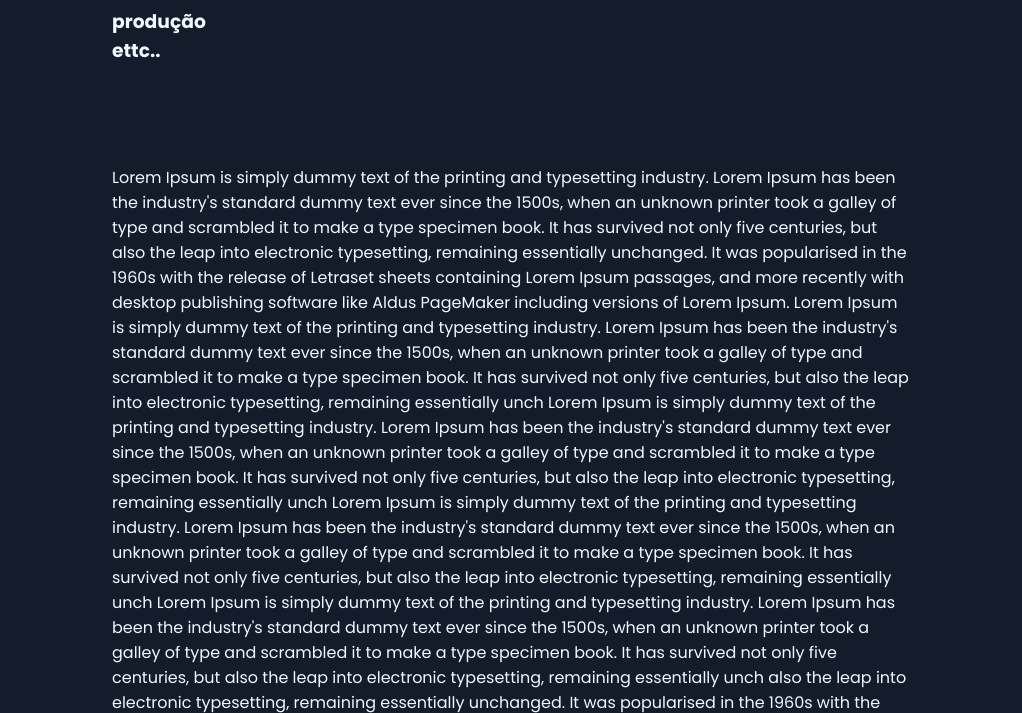
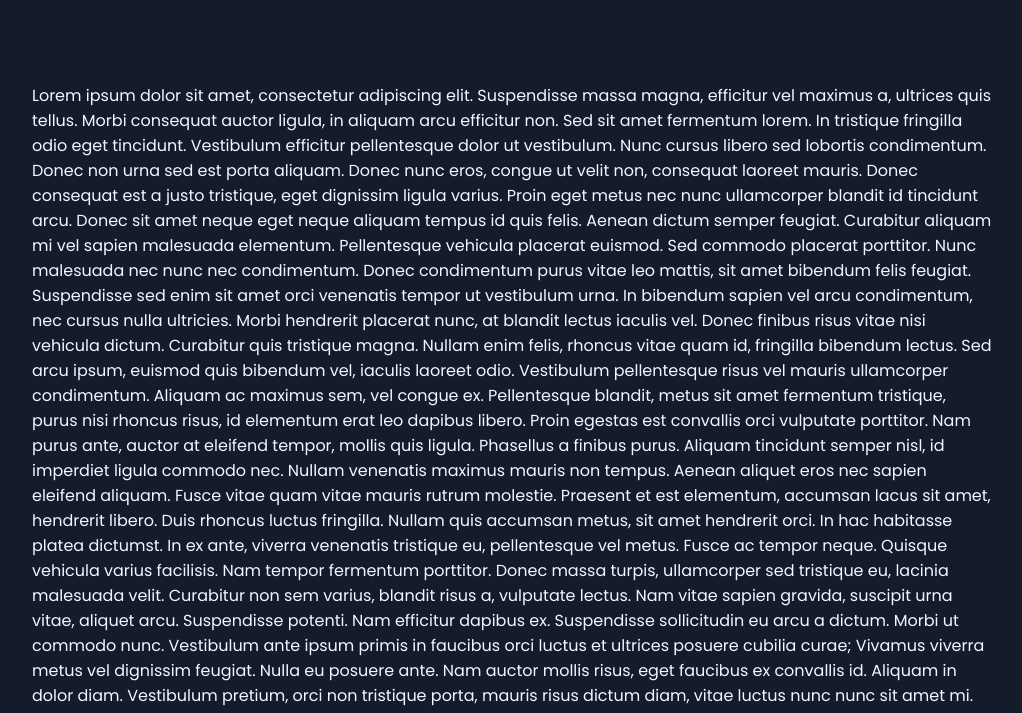
Before and after one commit to Jreng7/blog-html-css, a plain HTML site: page index.html in a window 1280 px wide. Shown: the part 567-1280 px from the top of the page, without its empty margins (128-1150 px from the left). Drawn offline with Linux system fonts and the light colour scheme.

Commit message:
html e css

```diff
--- a/index.html
+++ b/index.html
@@ -31,72 +31,25 @@
   </section>
 
   <section class="sec3">
-    Lorem Ipsum is simply dummy text of the printing and typesetting industry. Lorem Ipsum has been the industry's standard dummy text ever since the 1500s, when an unknown printer took a galley of type and scrambled it to make a type specimen book. It has survived not only five centuries, but also the leap into electronic typesetting, remaining essentially unchanged. It was popularised in the 1960s with the release of Letraset sheets containing Lorem Ipsum passages, and more recently with desktop publishing software like Aldus PageMaker including versions of Lorem Ipsum.
-    Lorem Ipsum is simply dummy text of the printing and typesetting industry. Lorem Ipsum has been the industry's standard dummy text ever since the 1500s, when an unknown printer took a galley of type and scrambled it to make a type specimen book. It has survived not only five centuries, but also the leap into electronic typesetting, remaining essentially unch
-    Lorem Ipsum is simply dummy text of the printing and typesetting industry. Lorem Ipsum has been the industry's standard dummy text ever since the 1500s, when an unknown printer took a galley of type and scrambled it to make a type specimen book. It has survived not only five centuries, but also the leap into electronic typesetting, remaining essentially unch
-    Lorem Ipsum is simply dummy text of the printing and typesetting industry. Lorem Ipsum has been the industry's standard dummy text ever since the 1500s, when an unknown printer took a galley of type and scrambled it to make a type specimen book. It has survived not only five centuries, but also the leap into electronic typesetting, remaining essentially unch
-    Lorem Ipsum is simply dummy text of the printing and typesetting industry. Lorem Ipsum has been the industry's standard dummy text ever since the 1500s, when an unknown printer took a galley of type and scrambled it to make a type specimen book. It has survived not only five centuries, but also the leap into electronic typesetting, remaining essentially unch
-    also the leap into electronic typesetting, remaining essentially unchanged. It was popularised in the 1960s with the release of Letraset sheets
-    also the leap into electronic typesetting, remaining ess
-    Lorem Ipsum is simply dummy text of the printing and typesetting industry. Lorem Ipsum has been the industry's
-    Lorem Ipsum is simply dummy text of the printing and typesetting industry. Lorem Ipsum has been the industry's
-    Lorem Ipsum is simply dummy text of the printing and typesetting industry. Lorem Ipsum has been the industry's
-    Lorem Ipsum is simply dummy text of the printing and typesetting industry. Lorem Ipsum has been the industry's
-    Lorem Ipsum is simply dummy text of the printing and typesetting industry. Lorem Ipsum has been the industry's
-    Lorem Ipsum is simply dummy text of the printing and typesetting industry. Lorem Ipsum has been the industry's
-    Lorem Ipsum is simply dummy text of the printing and typesetting industry. Lorem Ipsum has been the industry's
-    Lorem Ipsum is simply dummy text of the printing and typesetting industry. Lorem Ipsum has been the industry's
-    Lorem Ipsum is simply dummy text of the printing and typesetting industry. Lorem Ipsum has been the industry's
-    Lorem Ipsum is simply dummy text of the printing and typesetting industry. Lorem Ipsum has been the industry's
-    Lorem Ipsum is simply dummy text of the printing and typesetting industry. Lorem Ipsum has been the industry's
+    Lorem ipsum dolor sit amet, consectetur adipiscing elit. Suspendisse massa magna, efficitur vel maximus a, ultrices quis tellus. Morbi consequat auctor ligula, in aliquam arcu efficitur non. Sed sit amet fermentum lorem. In tristique fringilla odio eget tincidunt. Vestibulum efficitur pellentesque dolor ut vestibulum. Nunc cursus libero sed lobortis condimentum. Donec non urna sed est porta aliquam. Donec nunc eros, congue ut velit non, consequat laoreet mauris. Donec consequat est a justo tristique, eget dignissim ligula varius. Proin eget metus nec nunc ullamcorper blandit id tincidunt arcu. Donec sit amet neque eget neque aliquam tempus id quis felis. Aenean dictum semper feugiat. Curabitur aliquam mi vel sapien malesuada elementum. Pellentesque vehicula placerat euismod. Sed commodo placerat porttitor. Nunc malesuada nec nunc nec condimentum.
 
-    Lorem Ipsum is simply dummy text of the printing and typesetting industry. Lorem Ipsum has been the industry'sLorem Ipsum is simply dummy text of the printing and typesetting industry. Lorem Ipsum has been the industry's
-    Lorem Ipsum is simply dummy text of the printing and typesetting industry. Lorem Ipsum has been the industry's
-    Lorem Ipsum is simply dummy text of the printing and typesetting industry. Lorem Ipsum has been the industry's
-    Lorem Ipsum is simply dummy text of the printing and typesetting industry. Lorem Ipsum has been the industry's
-    Lorem Ipsum is simply dummy text of the printing and typesetting industry. Lorem Ipsum has been the industry's
-    Lorem Ipsum is simply dummy text of the printing and typesetting industry. Lorem Ipsum has been the industry's
-    Lorem Ipsum is simply dummy text of the printing and typesetting industry. Lorem Ipsum has been the industry's
-    Lorem Ipsum is simply dummy text of the printing and typesetting industry. Lorem Ipsum has been the industry's
+Donec condimentum purus vitae leo mattis, sit amet bibendum felis feugiat. Suspendisse sed enim sit amet orci venenatis tempor ut vestibulum urna. In bibendum sapien vel arcu condimentum, nec cursus nulla ultricies. Morbi hendrerit placerat nunc, at blandit lectus iaculis vel. Donec finibus risus vitae nisi vehicula dictum. Curabitur quis tristique magna. Nullam enim felis, rhoncus vitae quam id, fringilla bibendum lectus. Sed arcu ipsum, euismod quis bibendum vel, iaculis laoreet odio. Vestibulum pellentesque risus vel mauris ullamcorper condimentum. Aliquam ac maximus sem, vel congue ex. Pellentesque blandit, metus sit amet fermentum tristique, purus nisi rhoncus risus, id elementum erat leo dapibus libero.
 
-    entially unchanged. It was popularised in the 1960s with the release of Letraset sheets
-    also the leap into electronic typesetting, remaining essentially unchanged. It was popularised in the 1960s with the release of Letraset sheets
-    also the leap into electronic typesetting, remaining essentially unchanged. It wa
-    entially unchanged. It was popularised in the 1960s with the release of Letraset sheets
-    also the leap into electronic typesetting, remaining essentially unchanged. It was popularised in the 1960s with the release of Letraset sheets
-    also the leap into electronic typesetting, remaining essentially unchanged. It wa
-    entially unchanged. It was popularised in the 1960s with the release of Letraset sheets
-    also the leap into electronic typesetting, remaining essentially unchanged. It was popularised in the 1960s with the release of Letraset sheets
-    also the leap into electronic typesetting, remaining essentially unchanged. It wa
-    entially unchanged. It was popularised in the 1960s with the release of Letraset sheets
-    also the leap into electronic typesetting, remaining essentially unchanged. It was popularised in the 1960s with the release of Letraset sheets
-    also the leap into electronic typesetting, remaining essentially unchanged. It wa
+Proin egestas est convallis orci vulputate porttitor. Nam purus ante, auctor at eleifend tempor, mollis quis ligula. Phasellus a finibus purus. Aliquam tincidunt semper nisl, id imperdiet ligula commodo nec. Nullam venenatis maximus mauris non tempus. Aenean aliquet eros nec sapien eleifend aliquam. Fusce vitae quam vitae mauris rutrum molestie. Praesent et est elementum, accumsan lacus sit amet, hendrerit libero. Duis rhoncus luctus fringilla.
 
-    entially unchanged. It was popularised in the 1960s with the release of Letraset sheets
-    also the leap into electronic typesetting, remaining essentially unchanged. It was popularised in the 1960s with the release of Letraset sheets
-    also the leap into electronic typesetting, remaining essentially unchanged. It wav
-    entially unchanged. It was popularised in the 1960s with the release of Letraset sheets
-    also the leap into electronic typesetting, remaining essentially unchanged. It was popularised in the 1960s with the release of Letraset sheets
-    also the leap into electronic typesetting, remaining essentially unchanged. It wa
-    entially unchanged. It was popularised in the 1960s with the release of Letraset sheets
-    also the leap into electronic typesetting, remaining essentially unchanged. It was popularised in the 1960s with the release of Letraset sheets
-    also the leap into electronic typesetting, remaining essentially unchanged. It wa
-    entially unchanged. It was popularised in the 1960s with the release of Letraset sheets
-    also the leap into electronic typesetting, remaining essentially unchanged. It was popularised in the 1960s with the release of Letraset sheets
-    also the leap into electronic typesetting, remaining essentially unchanged. It wa
-    entially unchanged. It was popularised in the 1960s with the release of Letraset sheets
-    also the leap into electronic typesetting, remaining essentially unchanged. It was popularised in the 1960s with the release of Letraset sheets
-    also the leap into electronic typesetting, remaining essentially unchanged. It wa
-    entially unchanged. It was popularised in the 1960s with the release of Letraset sheets
-    also the leap into electronic typesetting, remaining essentially unchanged. It was popularised in the 1960s with the release of Letraset sheets
-    also the leap into electronic typesetting, remaining essentially unchanged. It wa
-    entially unchanged. It was popularised in the 1960s with the release of Letraset sheets
-    also the leap into electronic typesetting, remaining essentially unchanged. It was popularised in the 1960s with the release of Letraset sheets
-    also the leap into electronic typesetting, remaining essentially unchanged. It wa
+Nullam quis accumsan metus, sit amet hendrerit orci. In hac habitasse platea dictumst. In ex ante, viverra venenatis tristique eu, pellentesque vel metus. Fusce ac tempor neque. Quisque vehicula varius facilisis. Nam tempor fermentum porttitor. Donec massa turpis, ullamcorper sed tristique eu, lacinia malesuada velit. Curabitur non sem varius, blandit risus a, vulputate lectus. Nam vitae sapien gravida, suscipit urna vitae, aliquet arcu. Suspendisse potenti.
 
-    entially unchanged. It was popularised in the 1960s with the release of Letraset sheets
-    also the leap into electronic typesetting, remaining essentially unchanged. It was popularised in the 1960s with the release of Letraset sheets
-    also the leap into electronic typesetting, remaining essentially unchanged. It was popularised in the 1960s with the release of Letraset sheets
+Nam efficitur dapibus ex. Suspendisse sollicitudin eu arcu a dictum. Morbi ut commodo nunc. Vestibulum ante ipsum primis in faucibus orci luctus et ultrices posuere cubilia curae; Vivamus viverra metus vel dignissim feugiat. Nulla eu posuere ante. Nam auctor mollis risus, eget faucibus ex convallis id. Aliquam in dolor diam. Vestibulum pretium, orci non tristique porta, mauris risus dictum diam, vitae luctus nunc nunc sit amet mi. Donec condimentum odio metus, dignissim tincidunt urna mattis porttitor. Lorem ipsum dolor sit amet, consectetur adipiscing elit.
+
+Nunc sit amet velit non risus pharetra porta quis eget lectus. Vestibulum id eros eros. Donec felis massa, venenatis nec pretium nec, mollis in mauris. In vitae rhoncus massa, quis condimentum nisl. Nullam eu congue libero, eu dapibus sem. Donec luctus, magna eget vulputate lacinia, dui nibh ultricies ipsum, vel posuere metus libero in mauris. Pellentesque efficitur leo eget velit dignissim ultricies.
+
+Sed sed quam justo. Lorem ipsum dolor sit amet, consectetur adipiscing elit. Donec mattis mattis elementum. Duis sed placerat nulla. Phasellus tincidunt mauris a libero pulvinar finibus. Vestibulum imperdiet, mauris id varius efficitur, felis purus tincidunt massa, eu efficitur turpis urna molestie erat. Mauris pulvinar, risus et ullamcorper ornare, nisi nulla lacinia neque, at maximus erat est ac urna. Curabitur hendrerit faucibus nunc quis varius. Curabitur eleifend sem a ultrices sagittis. Proin lacinia, ante eget laoreet blandit, ex nisi sodales quam, vitae efficitur enim lorem eu justo. Nam ac neque ac ex gravida placerat. Donec vestibulum odio vel leo cursus, nec molestie nisi commodo. Sed aliquet lobortis sagittis. Aenean eleifend lectus non lacus condimentum, id luctus purus sodales. Proin dui ante, auctor et sagittis sit amet, consequat cursus ex. Nam lacinia porttitor aliquet.
+
+Cras egestas nulla non tellus placerat placerat. Integer aliquam molestie magna. Lorem ipsum dolor sit amet, consectetur adipiscing elit. Suspendisse ultrices ex sapien, in mollis enim tincidunt in. Nullam vitae semper ante. Nam condimentum massa et dui semper, eu fermentum sem dignissim. Vivamus iaculis pulvinar odio eu convallis. Sed quis ornare lectus. Vestibulum vestibulum purus eros, at ornare neque elementum vel. Aliquam erat volutpat. In convallis rutrum orci, ac laoreet lacus finibus non. Suspendisse sodales massa ac magna fringilla aliquam. Praesent vel lorem velit. Nam interdum augue nec lorem volutpat hendrerit.
+
+Nullam sagittis, nulla sed euismod fringilla, leo velit accumsan mi, et sollicitudin elit mauris et libero. In nec consequat justo. Duis viverra elit posuere turpis aliquam semper et a dui. Maecenas malesuada velit sed elit fringilla placerat. Pellentesque vitae pretium mi. Aenean scelerisque lobortis velit, quis cursus nunc. Vestibulum nec vestibulum enim, sit amet consequat sapien. Ut sed dictum nisl. Quisque semper iaculis ipsum, sed blandit ante varius et. Nullam in blandit sapien. Pellentesque pretium suscipit lorem.
+
+Nulla finibus, odio id consectetur pretium, urna est facilisis arcu, quis efficitur mauris tortor ac metus. Sed sed gravida ex. Vestibulum semper viverra dolor, eu placerat arcu tempus sit amet. Suspendisse dapibus maximus elit ac ultricies. Donec pretium varius mi quis tristique. In posuere a lectus sit amet ultrices. Sed in ullamcorper velit, eu pharetra nibh. Aliquam non lacinia ante. Fusce non hendrerit libero. Phasellus sed bibendum turpis. Praesent vitae felis orci. Nullam at nulla non dolor ultricies blandit. Quisque in efficitur nunc.
   </section>
   <footer>
     <small> Testando | Todos os direitos reservados. 2023 &copy;</small>
```
Also changed, not shown: css/style.css (+4 -3 lines).
